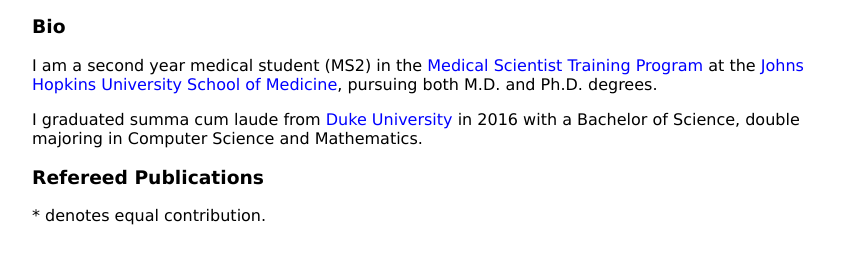
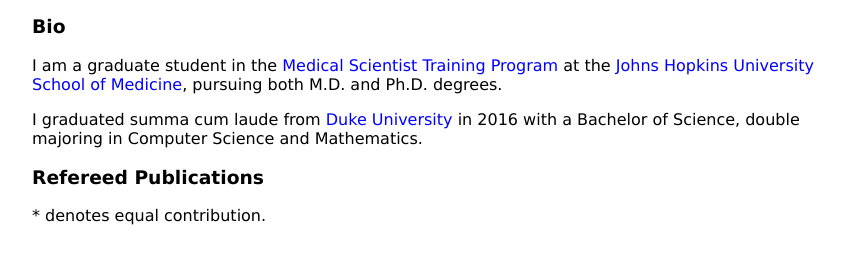
Before and after one commit to rogerzou/rogerzou.github.io, a plain HTML site: page index.html in a window 1280 px wide. Shown: the part 318-582 px from the top of the page, without its empty margins (208-1052 px from the left). Drawn offline with Linux system fonts and the light colour scheme; no server answers.

Commit message:
grad student status

```diff
--- a/index.html
+++ b/index.html
@@ -67,7 +67,7 @@
 
 <h3>Bio</h3>
 
-<p>I am a second year medical student (MS2) in the <a href="http://www.hopkinsmedicine.org/mdphd/" target="_blank" class="text_links">Medical Scientist Training Program</a> at the <a href="http://www.hopkinsmedicine.org/som/" target="_blank" class="text_links">Johns Hopkins University School of Medicine</a>, pursuing both M.D. and Ph.D. degrees.
+<p>I am a graduate student in the <a href="http://www.hopkinsmedicine.org/mdphd/" target="_blank" class="text_links">Medical Scientist Training Program</a> at the <a href="http://www.hopkinsmedicine.org/som/" target="_blank" class="text_links">Johns Hopkins University School of Medicine</a>, pursuing both M.D. and Ph.D. degrees.
 
 <p>I graduated summa cum laude from <a href="https://duke.edu/" target="_blank" class="text_links">Duke University</a> in 2016 with a Bachelor of Science, double majoring in Computer Science and Mathematics.
 
```
